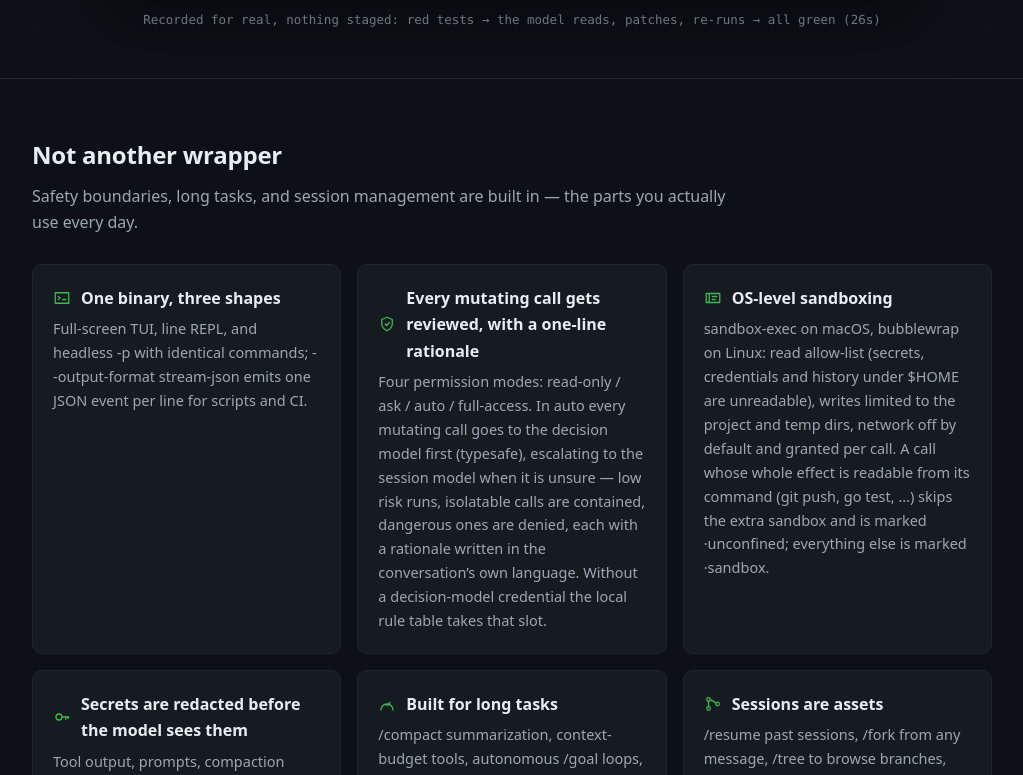
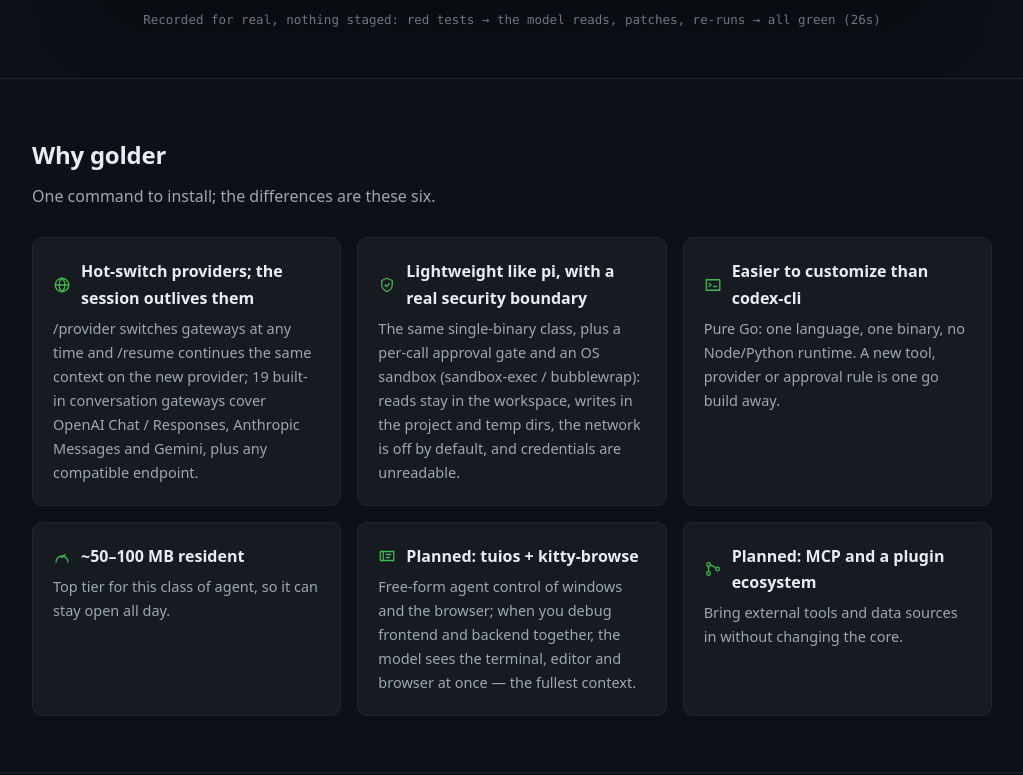
Before and after one commit to getan/golder-site, an Astro site: page /en in a window 1280 px wide. Shown: the part 1067-1842 px from the top of the page, without its empty margins (128-1151 px from the left). Built offline with nearby package versions, Linux system fonts and the light colour scheme; Astro itself is replaced by a stand-in of ours; no server answers.

Commit message:
feat(landing): install first, then six highlights
The landing page opened with a long feature grid, so the reasons to pick golder were buried. Add a compact highlights section right after the hero/install (provider hot-switch, sandbox + approval gate, Go customization, memory, planned tuios/kitty-browse and MCP), move quickstart ahead of the detailed feature grid, and rename that grid to more features.

```diff
--- a/src/components/Header.astro
+++ b/src/components/Header.astro
@@ -3,7 +3,7 @@
 
 interface Props {
   lang: Lang;
-  nav: { demo: string; features: string; quickstart: string; faq: string; github: string; switch: string };
+  nav: { demo: string; features: string; highlights: string; quickstart: string; faq: string; github: string; switch: string };
   path: string;
 }
 const { lang, nav, path } = Astro.props;
@@ -23,6 +23,7 @@
     </a>
     <nav class="nav">
       <a href="#demo" class="hide-sm">{nav.demo}</a>
+      <a href="#highlights" class="hide-sm">{nav.highlights}</a>
       <a href="#features" class="hide-sm">{nav.features}</a>
       <a href="#quickstart" class="hide-sm">{nav.quickstart}</a>
       <a href="#faq" class="hide-sm">{nav.faq}</a>
--- /dev/null
+++ b/src/components/Highlights.astro
@@ -0,0 +1,25 @@
+---
+import type { Lang } from '../content';
+import { content } from '../content';
+import Icon from './Icon.astro';
+
+interface Props {
+  lang: Lang;
+}
+const { lang } = Astro.props;
+const c = content[lang].highlights;
+---
+<section id="highlights">
+  <div class="wrap">
+    <h2>{c.title}</h2>
+    <p class="section-sub">{c.sub}</p>
+    <div class="grid">
+      {c.items.map((f) => (
+        <article class="card">
+          <h3><span class="icon"><Icon name={f.icon} /></span>{f.title}</h3>
+          <p>{f.body}</p>
+        </article>
+      ))}
+    </div>
+  </div>
+</section>
--- a/src/content.ts
+++ b/src/content.ts
@@ -41,6 +41,7 @@
   nav: {
     demo: '演示',
     features: '特性',
+    highlights: '亮点',
     quickstart: '上手',
     faq: 'FAQ',
     github: 'GitHub',
@@ -58,8 +59,48 @@
     videoCaption:
       '真实录制，无剪辑造假：go test 红 → 模型自己读码、打补丁、复跑 → 全绿收尾（26 秒）',
   },
+  highlights: {
+    title: '为什么是 golder',
+    sub: '装好就能用；真正的差别在这六件事。',
+    items: [
+      {
+        icon: 'globe',
+        title: '多 Provider 热切换，会话不绑定厂商',
+        body:
+          '/provider 随时换网关，/resume 在当前 provider 上继续同一份上下文；内置 19 个会话网关，覆盖 OpenAI Chat / Responses、Anthropic Messages、Gemini 四种线上协议，也可指向任意兼容端点。',
+      },
+      {
+        icon: 'shield',
+        title: '轻量 agent + 真正的安全边界',
+        body:
+          '和 pi 同一量级的单二进制，但多了逐调用审批门与 OS 沙箱（sandbox-exec / bubblewrap）：读限工作区、写限项目与临时目录、网络默认关闭；密钥和凭据路径读不到。',
+      },
+      {
+        icon: 'terminal',
+        title: '比 codex-cli 更容易定制',
+        body:
+          '纯 Go，单语言、单二进制，没有 Node/Python 运行时；加一个工具、一个 provider 或一条审批规则，都在同一个 go build 里完成。',
+      },
+      {
+        icon: 'gauge',
+        title: '常驻内存约 50–100 MB',
+        body: '同类里的第一梯队，长时间挂着跑也不占机器。',
+      },
+      {
+        icon: 'box',
+        title: '规划中：tuios + kitty-browse',
+        body:
+          '窗口与浏览器的自由 agent 操作；前后端同时 debug 时，模型能同时看到终端、编辑器、浏览器，上下文最充分。',
+      },
+      {
+        icon: 'branch',
+        title: '规划中：MCP 与插件生态',
+        body: '把外部工具和数据源接进来，扩展不必改核心。',
+      },
+    ] as Feature[],
+  },
   features: {
-    title: '不是又一个壳',
+    title: '更多特性',
     sub: '安全边界、长任务、会话管理都是内建的——这些才是每天用得到的部分。',
     items: [
       {
@@ -196,6 +237,7 @@
   nav: {
     demo: 'Demo',
     features: 'Features',
+    highlights: 'Highlights',
     quickstart: 'Quickstart',
     faq: 'FAQ',
     github: 'GitHub',
@@ -213,8 +255,48 @@
     videoCaption:
       'Recorded for real, nothing staged: red tests → the model reads, patches, re-runs → all green (26s)',
   },
+  highlights: {
+    title: 'Why golder',
+    sub: 'One command to install; the differences are these six.',
+    items: [
+      {
+        icon: 'globe',
+        title: 'Hot-switch providers; the session outlives them',
+        body:
+          '/provider switches gateways at any time and /resume continues the same context on the new provider; 19 built-in conversation gateways cover OpenAI Chat / Responses, Anthropic Messages and Gemini, plus any compatible endpoint.',
+      },
+      {
+        icon: 'shield',
+        title: 'Lightweight like pi, with a real security boundary',
+        body:
+          'The same single-binary class, plus a per-call approval gate and an OS sandbox (sandbox-exec / bubblewrap): reads stay in the workspace, writes in the project and temp dirs, the network is off by default, and credentials are unreadable.',
+      },
+      {
+        icon: 'terminal',
+        title: 'Easier to customize than codex-cli',
+        body:
+          'Pure Go: one language, one binary, no Node/Python runtime. A new tool, provider or approval rule is one go build away.',
+      },
+      {
+        icon: 'gauge',
+        title: '~50–100 MB resident',
+        body: 'Top tier for this class of agent, so it can stay open all day.',
+      },
+      {
+        icon: 'box',
+        title: 'Planned: tuios + kitty-browse',
+        body:
+          'Free-form agent control of windows and the browser; when you debug frontend and backend together, the model sees the terminal, editor and browser at once — the fullest context.',
+      },
+      {
+        icon: 'branch',
+        title: 'Planned: MCP and a plugin ecosystem',
+        body: 'Bring external tools and data sources in without changing the core.',
+      },
+    ] as Feature[],
+  },
   features: {
-    title: 'Not another wrapper',
+    title: 'More features',
     sub: 'Safety boundaries, long tasks, and session management are built in — the parts you actually use every day.',
     items: [
       {
--- a/src/pages/en/index.astro
+++ b/src/pages/en/index.astro
@@ -1,6 +1,7 @@
 ---
 import Base from '../../layouts/Base.astro';
 import Hero from '../../components/Hero.astro';
+import Highlights from '../../components/Highlights.astro';
 import Features from '../../components/Features.astro';
 import Quickstart from '../../components/Quickstart.astro';
 import Faq from '../../components/Faq.astro';
@@ -43,7 +44,8 @@
   jsonLd={jsonLd}
 >
   <Hero lang={lang} />
+  <Highlights lang={lang} />
+  <Quickstart lang={lang} />
   <Features lang={lang} />
-  <Quickstart lang={lang} />
   <Faq lang={lang} />
 </Base>
--- a/src/pages/index.astro
+++ b/src/pages/index.astro
@@ -1,6 +1,7 @@
 ---
 import Base from '../layouts/Base.astro';
 import Hero from '../components/Hero.astro';
+import Highlights from '../components/Highlights.astro';
 import Features from '../components/Features.astro';
 import Quickstart from '../components/Quickstart.astro';
 import Faq from '../components/Faq.astro';
@@ -37,7 +38,8 @@
 ---
 <Base lang={lang} path="/" title={t.meta.title} description={t.meta.description} jsonLd={jsonLd}>
   <Hero lang={lang} />
+  <Highlights lang={lang} />
+  <Quickstart lang={lang} />
   <Features lang={lang} />
-  <Quickstart lang={lang} />
   <Faq lang={lang} />
 </Base>
```
